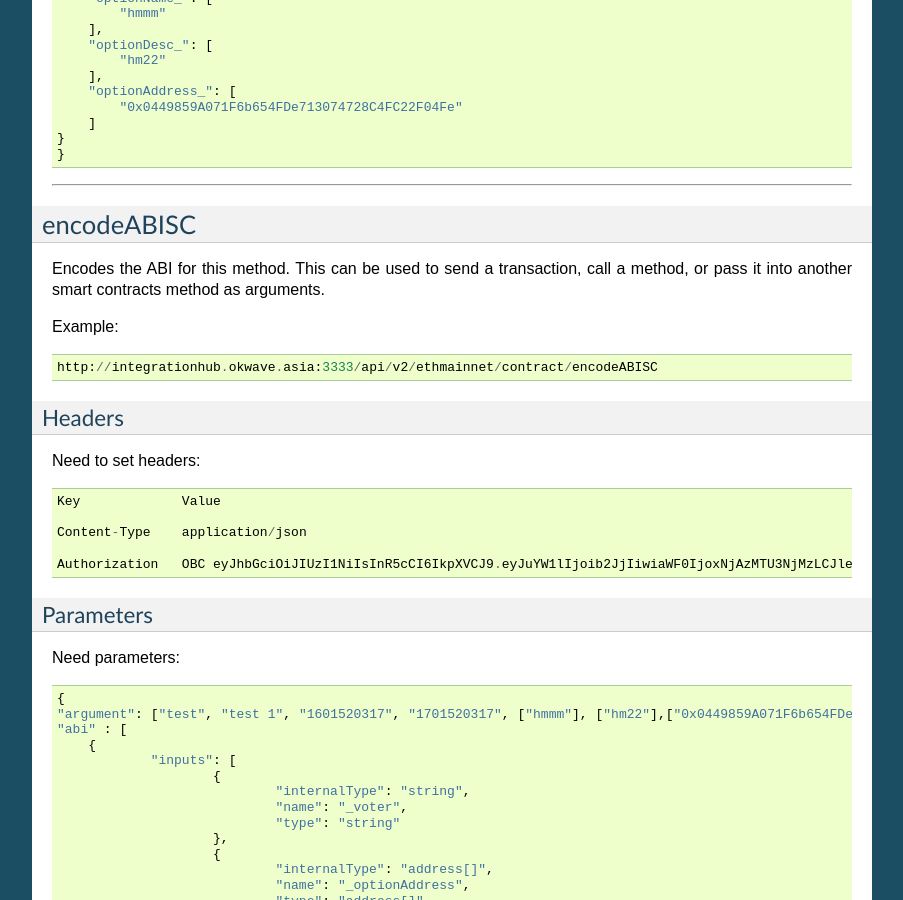
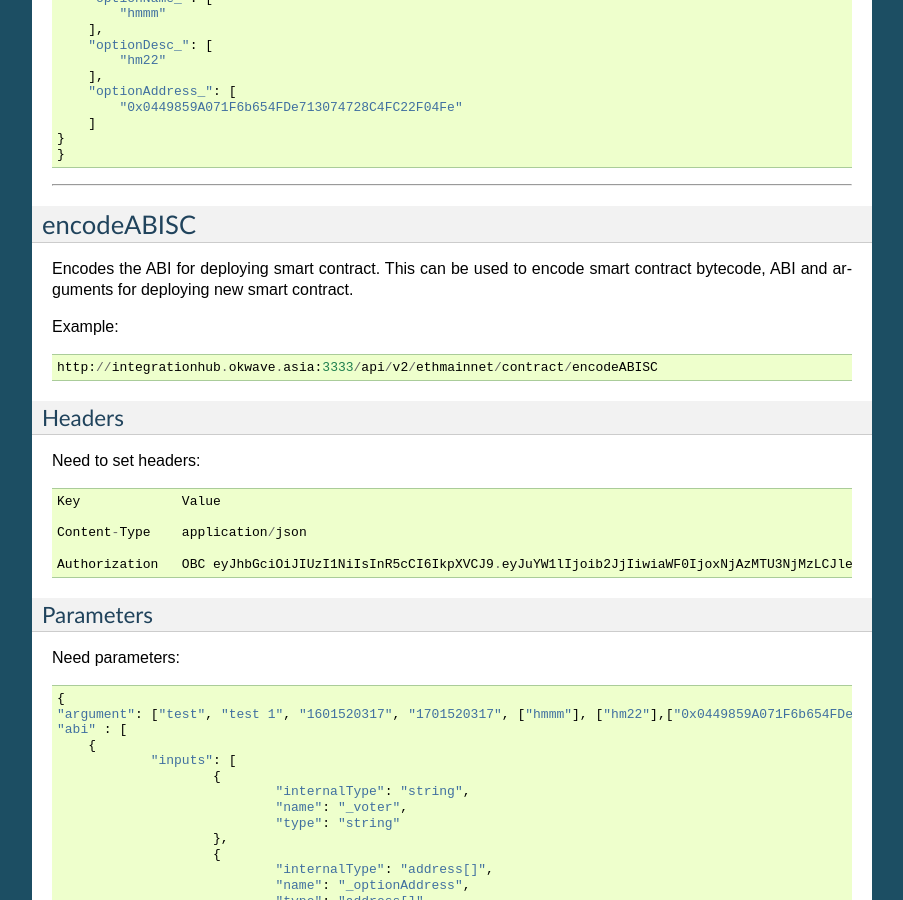
Before and after one commit to bcnodeobc/integrationhub, a Sphinx documentation site: the page built from docs/ethereum.rst, in a window 1280 px wide and 900 px high, scrolled down 30428 px. Shown: the whole window, without its empty margins (198-1101 px from the left). Built offline with Sphinx 7.4.7, drawn with Linux system fonts in a browser that asks for light colours; some of the changed text lies outside the part shown.

Commit message:
Update ethereum.rst
Correction for encodeABISC,estimateGas and encodeABIFunctionSC

```diff
--- a/docs/ethereum.rst
+++ b/docs/ethereum.rst
@@ -1663,7 +1663,7 @@ Results::
 encodeABISC
 =================
 
-Encodes the ABI for this method. This can be used to send a transaction, call a method, or pass it into another smart contracts method as arguments.
+Encodes the ABI for deploying smart contract. This can be used to encode smart contract bytecode, ABI and arguments for deploying new smart contract.
 
 Example::
 
@@ -1859,7 +1859,7 @@ Results::
 encodeABIFunctionSC
 =======
 
-Encodes the ABI for this method. This can be used to send a transaction, call a method, or pass it into another smart contracts method as arguments.
+Encodes the ABI for smart contract method/functions. This can be used to send a transaction of a method inside a smart contract and accept method's arguments if any.
 
 Example::
 
```
Also changed, not shown: other parts of docs/ethereum.rst (+0 -1 lines).
